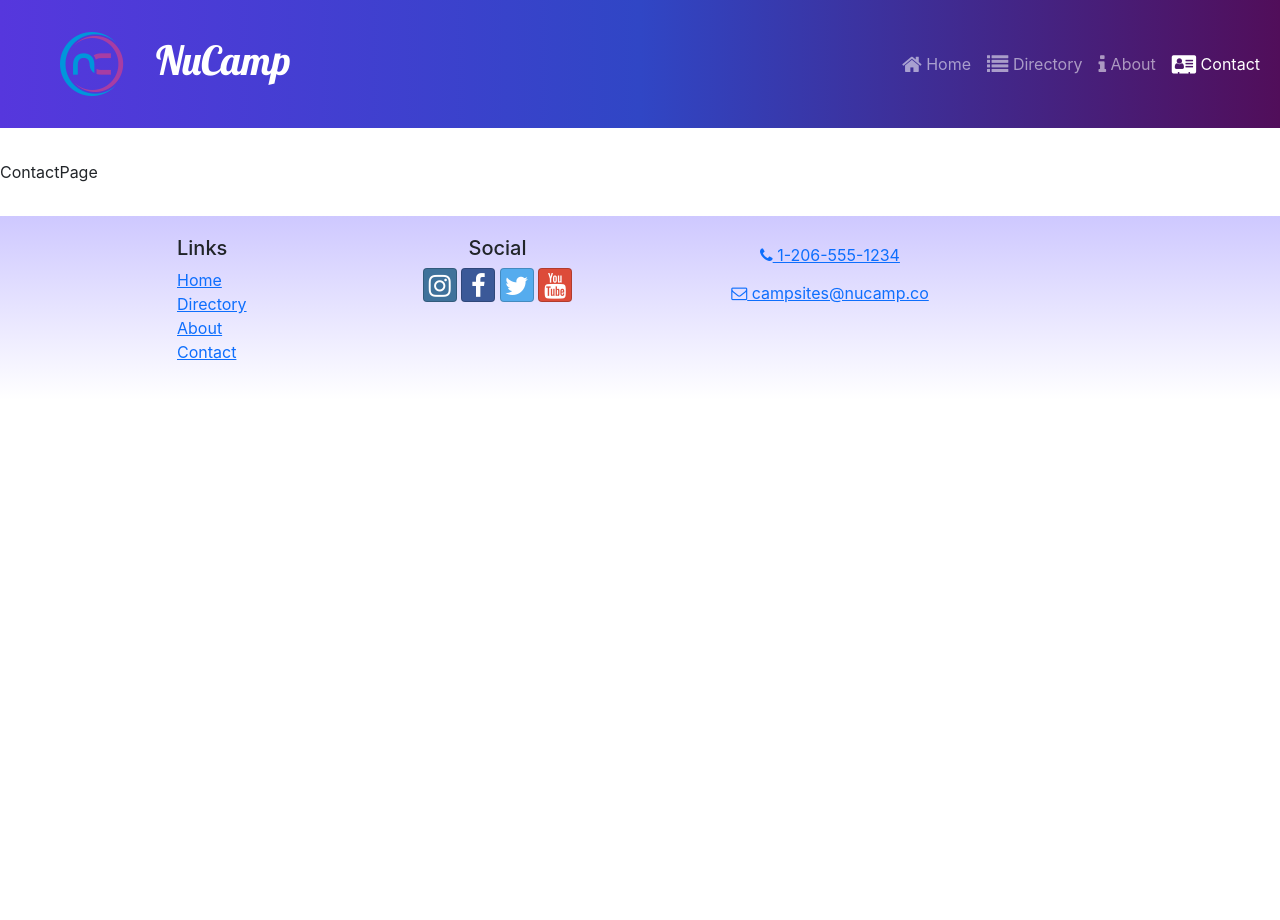
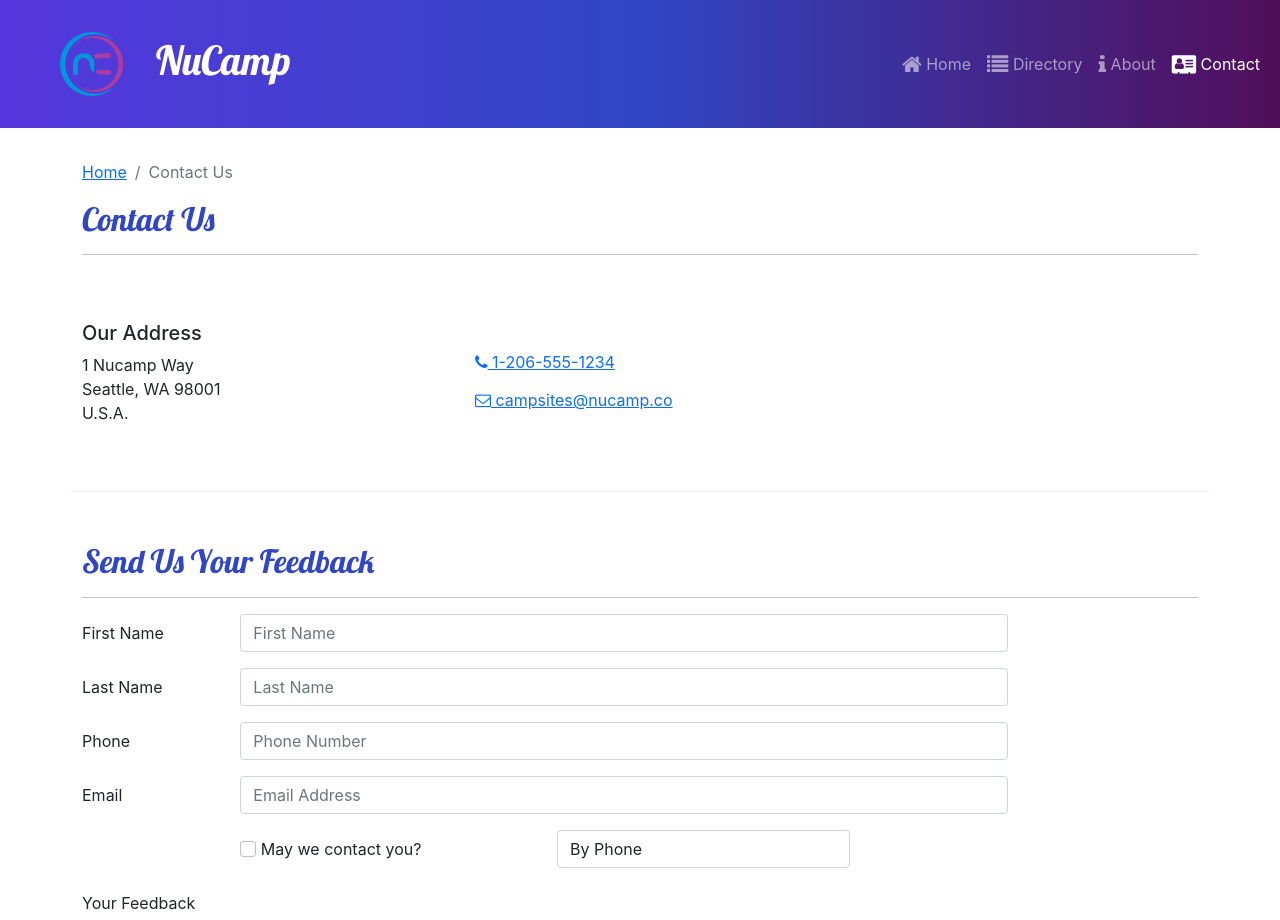
Before and after one commit to Henman2/nucampsite-with-react, a React (Create React App) app: page /contact in a window 1280 px wide. Shown: the top 920 px of the page. Before the commit the page ends 800 px from the top, so only its background shows below. Built offline with nearby package versions, Linux system fonts and the light colour scheme.

Commit message:
Add Contact Page and Contact Form UI

```diff
--- /dev/null
+++ b/src/components/ContactForm.js
@@ -0,0 +1,82 @@
+import {Col, FormGroup, Label, Button } from 'reactstrap';
+import { Formik, Form, Field } from 'formik';
+
+const ContactForm = ()=>{
+    const initialValues = {
+        firstName: '',
+        lastName: '',
+        phoneNum: '',
+        email: '',
+        agree: false,
+        contactType: 'By Phone',
+        feedback: ''
+    }
+    return(
+        <Formik initialValues={initialValues}>
+            <Form>
+                <FormGroup row>
+                    <Label htmlFor='firstName' md='2'>
+                            First Name
+                        </Label>
+                        <Col md='10'>
+                        <Field className='form-control' name='firstName' placeholder ='First Name' />
+                        </Col>
+                </FormGroup>
+                <FormGroup row>
+                <Label htmlFor='lastName' md='2'>
+                        Last Name
+                    </Label>
+                    <Col md='10'>
+                    <Field className='form-control' name='lastName' placeholder ='Last Name'/>
+                    </Col>
+                </FormGroup>
+                <FormGroup row>
+                <Label htmlFor='phoneNum' md='2'>
+                        Phone
+                    </Label>
+                    <Col md='10'>
+                    <Field className='form-control' name='phoneNum' placeholder ='Phone Number'/>
+                    </Col>
+                </FormGroup>
+                <FormGroup row>
+                <Label htmlFor='email' md='2'>
+                        Email
+                    </Label>
+                    <Col md='10'>
+                    <Field className='form-control' name='email' placeholder ='Email Address'/>
+                    </Col>
+                </FormGroup>
+                <FormGroup row>
+                <Label check md={{ size: 4, offset: 2 }}>
+                        <Field
+                            name='agree'
+                            type='checkbox'
+                            className='form-check-input'
+                        />{' '}
+                        May we contact you?
+                    </Label>
+                    <Col md='4'>
+                        <Field
+                            name='contactType'
+                            as='select'
+                            className='form-control'
+                        >
+                            <option>By Phone</option>
+                            <option>By Email</option>
+                        </Field>
+                    </Col>
+                </FormGroup>
+                <FormGroup row>
+                <Label htmlFor='feedback' md='2'>
+                        Your Feedback
+                    </Label>
+                    <Field name='feedback' as = 'textarea' rows = '12' />
+                </FormGroup>
+            </Form>
+
+        </Formik>
+
+    );
+}
+
+export default ContactForm;
--- a/src/pages/ContactPage.js
+++ b/src/pages/ContactPage.js
@@ -1,4 +1,53 @@
+import { Container, Col, Row } from 'reactstrap';
+import SubHeader from '../components/SubHeader';
+import ContactForm from '../components/ContactForm';
+
 const ContactPage = () => {
-    return <div>ContactPage</div>;
+    return (
+        <Container>
+            <SubHeader current='Contact Us' />
+
+            <Row className='row-content align-items-center'>
+                <Col sm='4'>
+                    <h5>Our Address</h5>
+                    <address>
+                        1 Nucamp Way
+                        <br />
+                        Seattle, WA 98001
+                        <br />
+                        U.S.A.
+                    </address>
+                </Col>
+                <Col>
+                    <a
+                        role='button'
+                        className='btn btn-link'
+                        href='tel:+12065551234'
+                    >
+                        <i className='fa fa-phone' /> 1-206-555-1234
+                    </a>
+                    <br />
+                    <a
+                        role='button'
+                        className='btn btn-link'
+                        href='mailto:fakeemail@fakeemail.co'
+                    >
+                        <i className='fa fa-envelope-o' /> campsites@nucamp.co
+                    </a>
+                </Col>
+            </Row>
+
+            <Row className='row-content'>
+                <Col xs='12'>
+                    <h2>Send Us Your Feedback</h2>
+                    <hr />
+                </Col>
+                <Col md='10'>
+                    <ContactForm />
+                </Col>
+            </Row>
+        </Container>
+    );
 };
+
 export default ContactPage;
```
